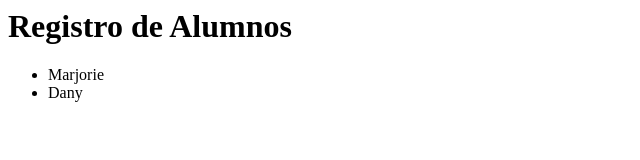
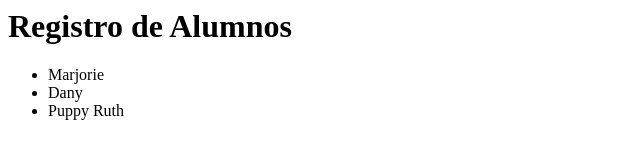
Before and after one commit to marjoriehelenlg/first-repository, a plain HTML site: page index.html in a window 1280 px wide. Shown: the full height of the page, 0-640 px from the left. Drawn offline with Linux system fonts and the light colour scheme.

Commit message:
se agrega a puppy ruth

```diff
--- a/index.html
+++ b/index.html
@@ -7,6 +7,7 @@
     <ul>
         <li>Marjorie</li>
         <li>Dany</li>
+        <li>Puppy Ruth</li>
     </ul>
  </body>
 </html>
```
